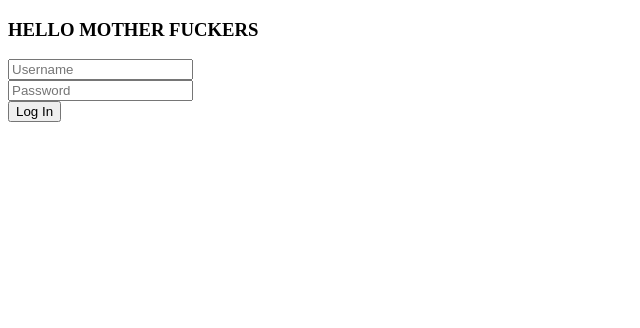
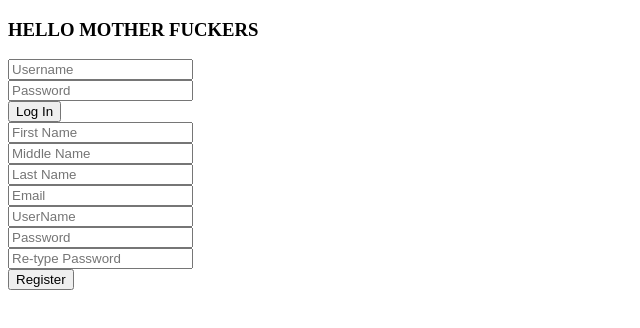
Before and after one commit to TPavZ/dCC_Capstone_Frontend, a React (Create React App) app: page / in a window 1280 px wide. Shown: the top 328 px of the page, without its empty margins (0-640 px from the left). Built offline with nearby package versions, Linux system fonts and the light colour scheme.

Commit message:
chore: added registform comp.

```diff
--- a/src/App.js
+++ b/src/App.js
@@ -1,10 +1,12 @@
 import LoginForm from "./Components/LoginForm/LoginForm";
+import RegistForm from "./Components/RegistForm/RegistForm";
 
 function App() {
   return (
     <div>
       <h3>HELLO MOTHER FUCKERS</h3>
       <LoginForm />
+      <RegistForm />
     </div>
   );
 }
--- a/src/Components/LoginForm/LoginForm.jsx
+++ b/src/Components/LoginForm/LoginForm.jsx
@@ -23,8 +23,8 @@ const LoginForm = (props) => {
                 <button type="submit" onClick={handleSubmit}>Log In</button>
             </div>
         </form>
-    )
+    );
 
 }
 
-export default LoginForm
+export default LoginForm;
--- /dev/null
+++ b/src/Components/RegistForm/RegistForm.jsx
@@ -0,0 +1,99 @@
+import React, { useState } from "react";
+
+const RegistForm = (props) => {
+    const [username, setUsername] = useState("");
+    const [password, setPassword] = useState("");
+    const [passwordCheck, setPasswordCheck] = useState("");
+    const [passwordError, setPasswordError] = useState(false);
+    const [email, setEmail] = useState("");
+    const [firstName, setFirstName] = useState("");
+    const [middleName, setMiddleName] = useState("");
+    const [lastName, setLastName] = useState("");
+
+    function resetForm() {
+        setUsername("");
+        setPassword("");
+        setPasswordCheck("");
+        setEmail("");
+        setFirstName("");
+        setMiddleName("");
+        setLastName("");
+        setPasswordError(false);
+    }
+
+    function handleSubmit(el) {
+        debugger
+        el.preventDefault();
+        if (password === passwordCheck) {
+            let userInfo = {
+                "username": username,
+                "password": password,
+                "email": email,
+                "first_name": firstName,
+                "middle_name": middleName,
+                "last_name": lastName
+            }
+            props.register(userInfo);
+            debugger
+            resetForm();
+            setPasswordError(false);
+        }
+        else {
+            alert("Passwords must match.");
+            setPasswordError(true);
+            setPassword("");
+            setPasswordCheck("");
+        }
+    }
+
+    return (
+        <form onSubmit={handleSubmit}>
+            <div className="fname">
+                <input className="form-control" type="text" value={firstName} placeholder="First Name" onChange={(event) => setFirstName(event.target.value)}></input>
+            </div>
+
+            <div className="mname">
+                <input className="form-control" type="text" value={middleName} placeholder="Middle Name" onChange={(event) => setMiddleName(event.target.value)}></input>
+            </div>
+
+            <div className="lname">
+                <input className="form-control" type="text" value={lastName} placeholder="Last Name" onChange={(el) => setLastName(el.target.value)}></input>
+            </div>
+
+            <div className="email">
+                <input className="form-control" type="email" value={email} placeholder="Email" onChange={(el) => setEmail(el.target.value)}></input>
+            </div>
+
+            <div className="username">
+                <input className="form-control" type="text" value={username} placeholder="UserName" onChange={(el) => setUsername(el.target.value)}></input>
+            </div>
+
+            {!passwordError &&
+                <div className="p1">
+                    <input className="form-control" type="password" value={password} placeholder="Password" onChange={(el) => setPassword(el.target.value)}></input>
+                </div>
+            }
+            {passwordError &&
+                <div className="p2">
+                    <input className="form-control is-invalid" type="password" value={password} placeholder="Password" onChange={(el) => setPassword(el.target.value)}></input>
+                </div>
+            }
+
+            {!passwordError &&
+                <div className="p3">
+                    <input className="form-control" type="password" value={passwordCheck} placeholder="Re-type Password" onChange={(el) => setPasswordCheck(el.target.value)}></input>
+                </div>
+            }
+            {passwordError &&
+                <div className="p4">
+                    <input className="form-control is-invalid" type="password" value={passwordCheck} placeholder="Re-type Password" onChange={(el) => setPasswordCheck(el.target.value)}></input>
+                </div>
+            }
+            <div>
+                <button type="submit" onClick={handleSubmit}>Register</button>
+            </div>
+        </form>
+    );
+}
+
+export default RegistForm;
```
